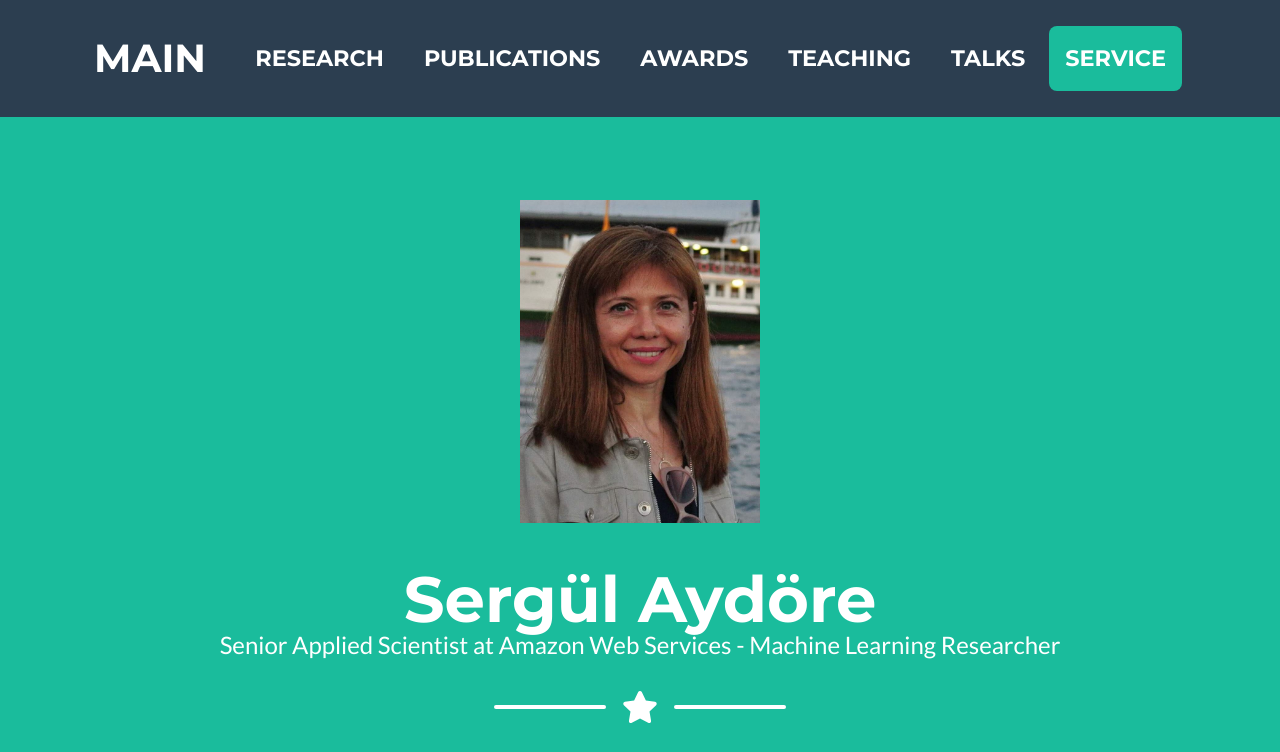
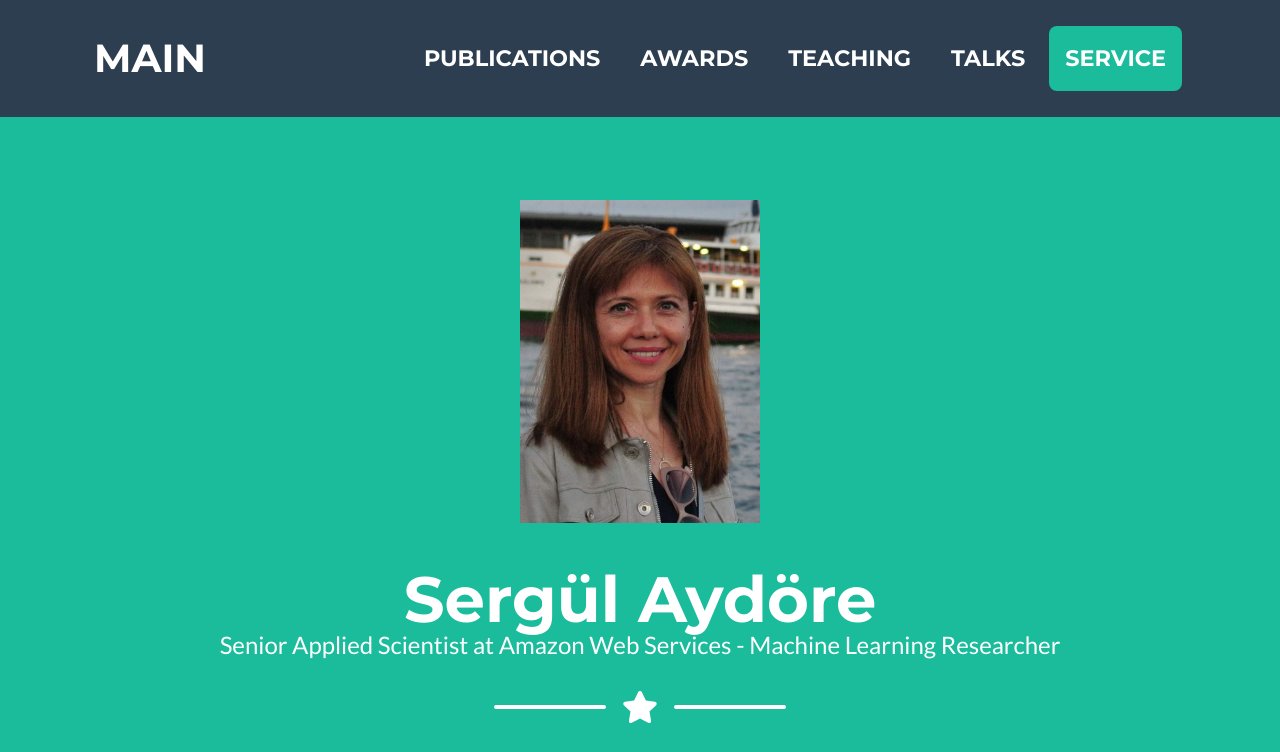
Before and after one commit to sergulaydore/sergulaydore.github.io, a plain HTML site: page index.html in a window 1280 px wide. Shown: the top 752 px of the page. Drawn offline with nearby package versions, Linux system fonts and the light colour scheme.

Commit message:
Update index.html

```diff
--- a/index.html
+++ b/index.html
@@ -23,7 +23,6 @@
                 <a class="navbar-brand js-scroll-trigger" href="#page-top">Main</a><button class="navbar-toggler navbar-toggler-right text-uppercase font-weight-bold bg-primary text-white rounded" type="button" data-toggle="collapse" data-target="#navbarResponsive" aria-controls="navbarResponsive" aria-expanded="false" aria-label="Toggle navigation">Menu <i class="fas fa-bars"></i></button>
                 <div class="collapse navbar-collapse" id="navbarResponsive">
                     <ul class="navbar-nav ml-auto">
-                        <li class="nav-item mx-0 mx-lg-1"><a class="nav-link py-3 px-0 px-lg-3 rounded js-scroll-trigger" href="#portfolio">Research</a></li>
                         <li class="nav-item mx-0 mx-lg-1"><a class="nav-link py-3 px-0 px-lg-3 rounded js-scroll-trigger" href="#publications">Publications</a></li>
                         <li class="nav-item mx-0 mx-lg-1"><a class="nav-link py-3 px-0 px-lg-3 rounded js-scroll-trigger" href="#awards">Awards</a></li>
                         <li class="nav-item mx-0 mx-lg-1"><a class="nav-link py-3 px-0 px-lg-3 rounded js-scroll-trigger" href="#teaching">teaching</a></li>
```
